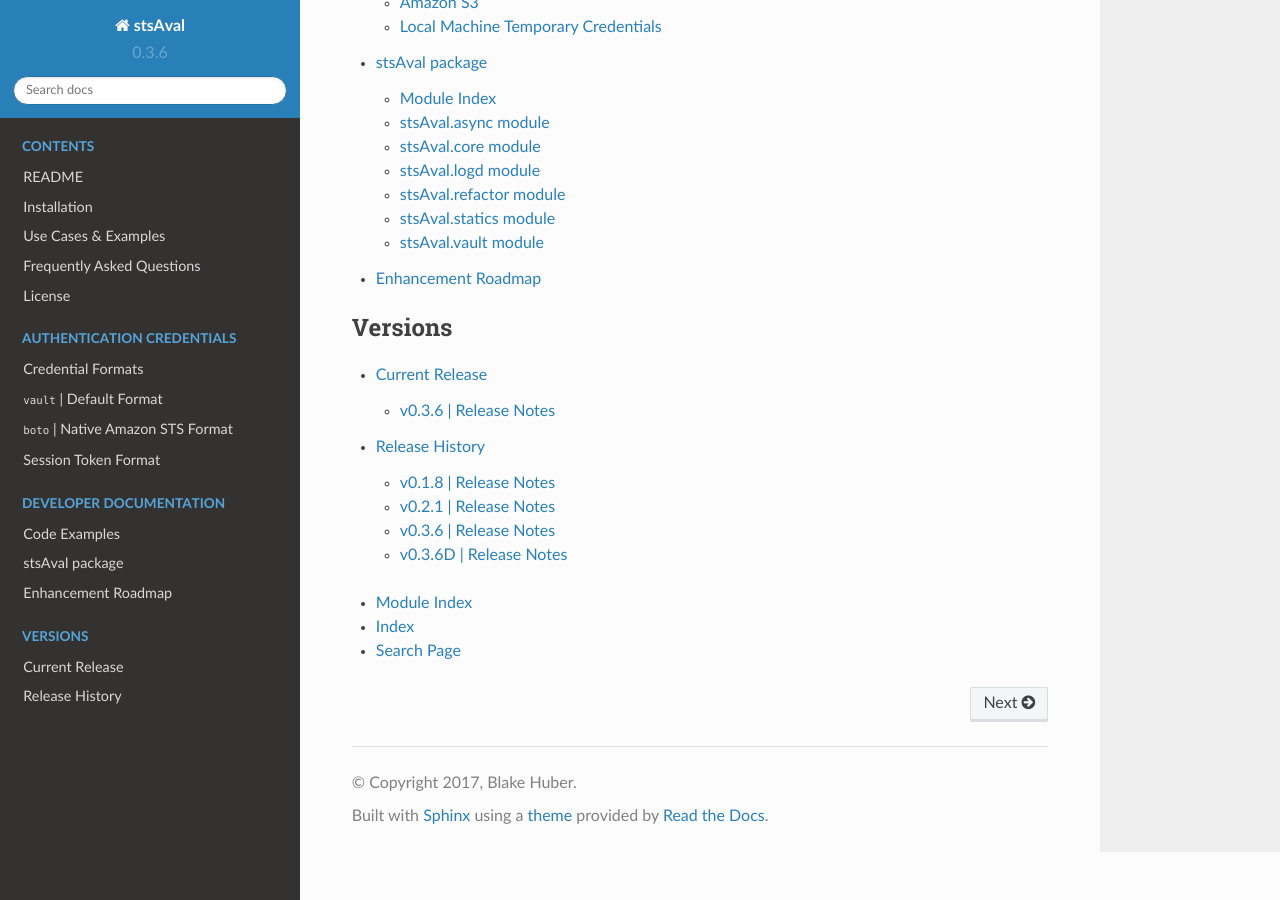
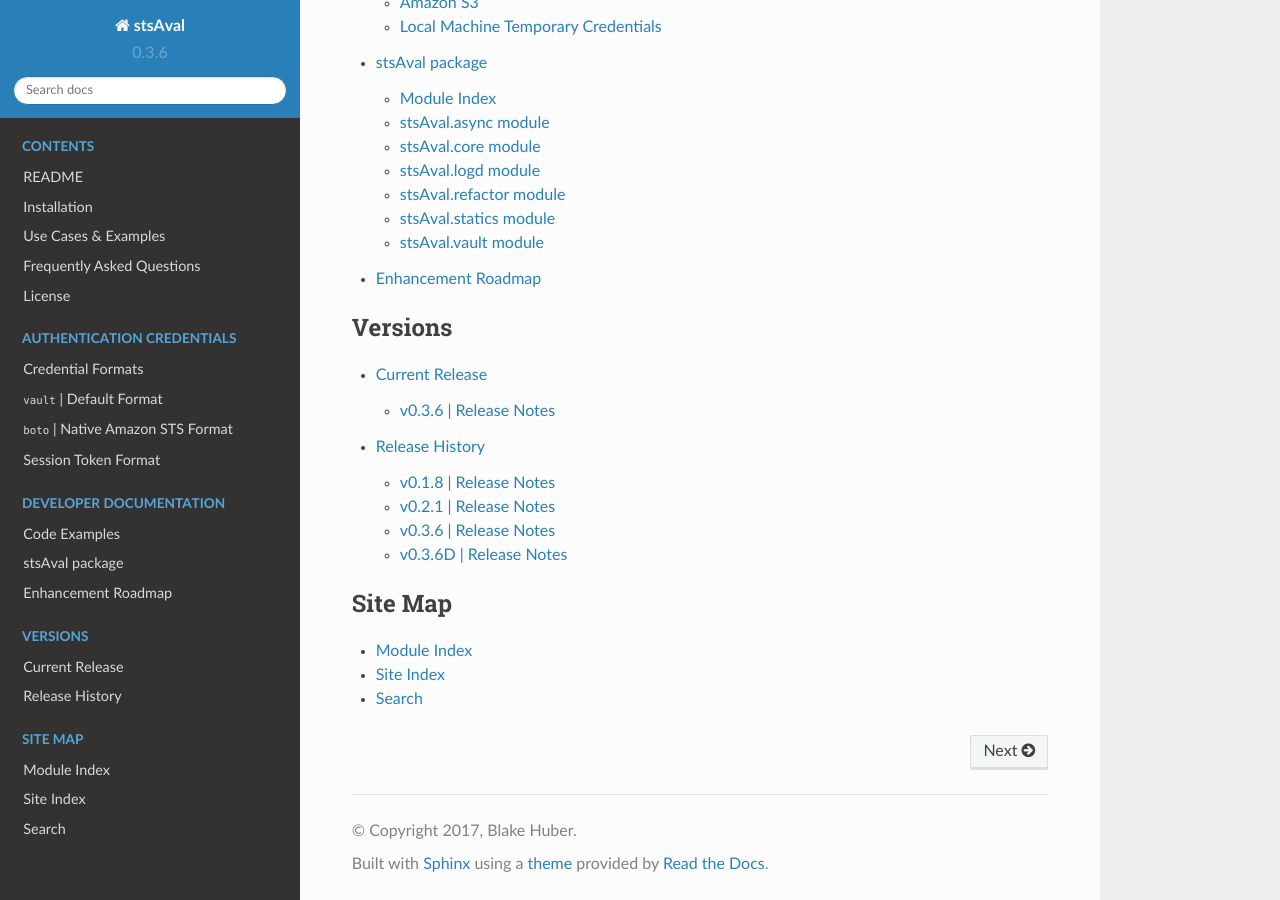
Before and after one commit to fstab50/stslib, a Sphinx documentation site: the page built from docs/index.rst, in a window 1280 px wide and 900 px high, scrolled down 1144 px. Built offline with Sphinx 7.4.7 and the Read the Docs theme 2.0.0, drawn with Linux system fonts in a browser that asks for light colours; pages that are not in the unit, such as notebooks, are missing from menus; some of the changed lines change nothing that is shown.

Commit message:
index.rst: changes for sitemap

```diff
--- a/docs/index.rst
+++ b/docs/index.rst
@@ -36,9 +36,7 @@
 
 
 .. toctree::
-  :maxdepth: 1
+  :maxdepth: 2
   :caption: Site Map
 
-* :ref:`modindex`
-* :ref:`genindex`
-* :ref:`search`
+  sitemap
```
